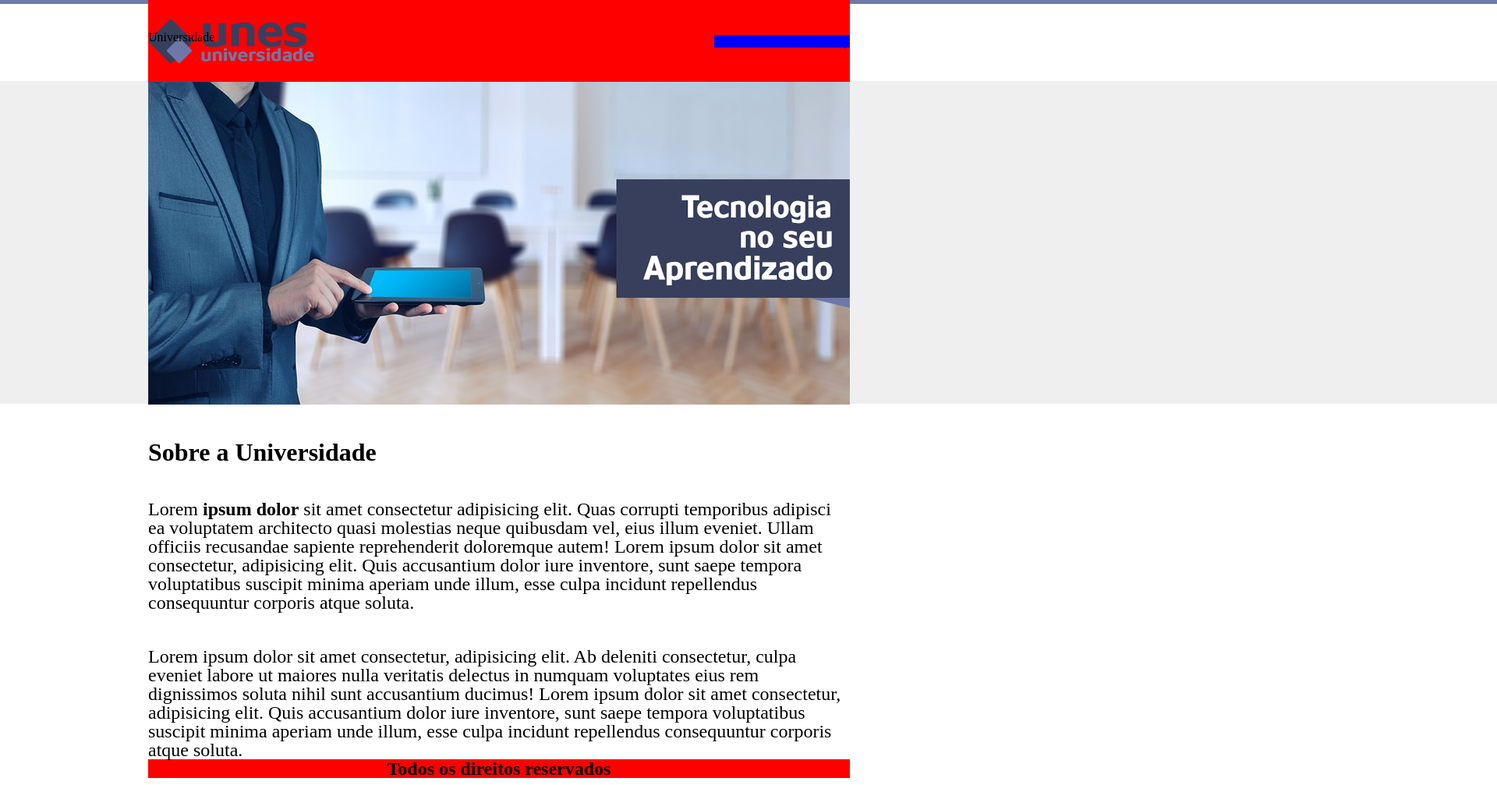
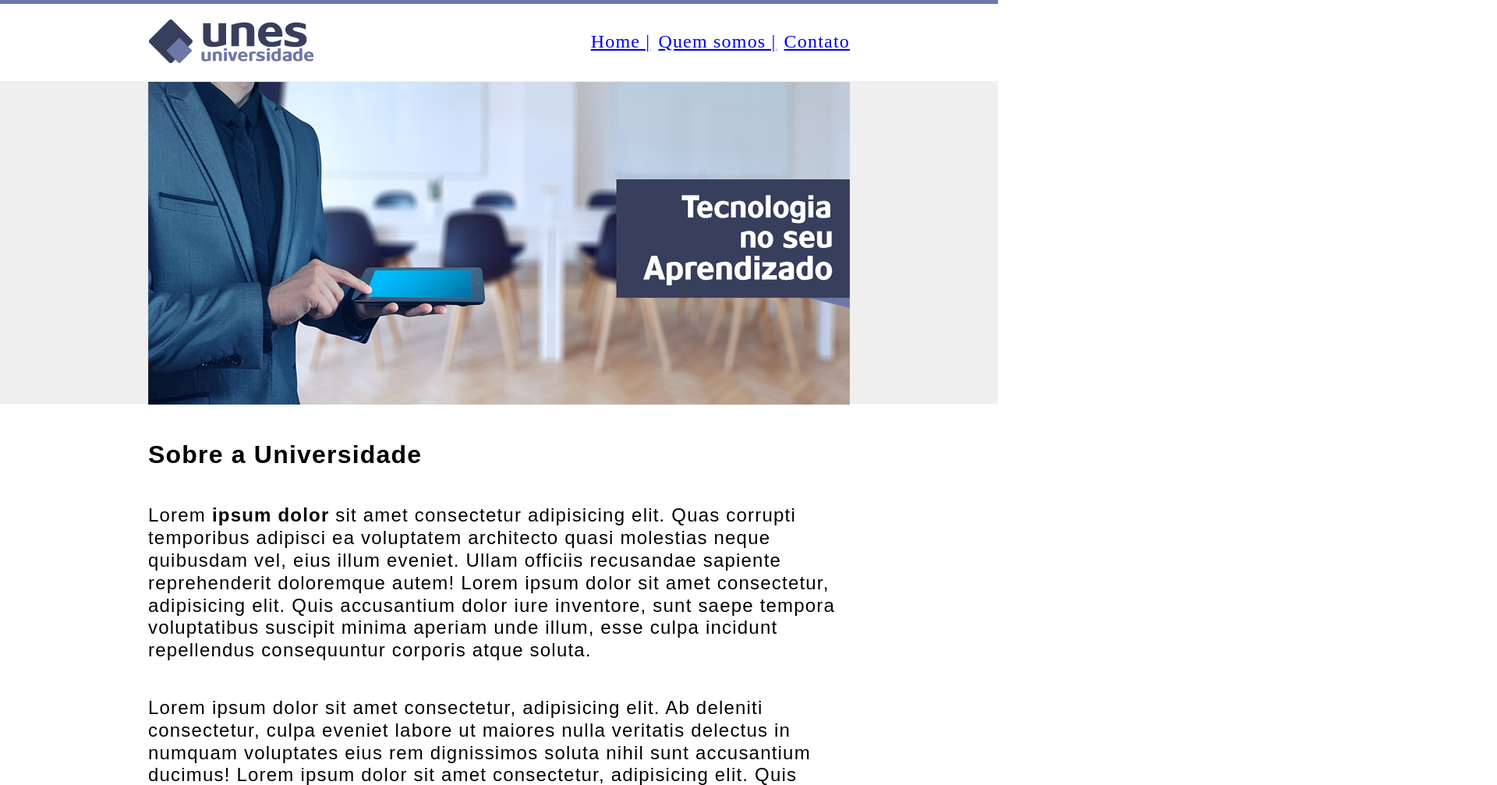
Before and after one commit to Kellinton/unes, a plain HTML site: page index.html in a window 1280 px wide. Shown: the top 1007 px of the page at 78% size, 1920 px wide, since content can reach past the window. Drawn offline with Linux system fonts and the light colour scheme.

Commit message:
primeira parte

```diff
--- a/css/estilo.css
+++ b/css/estilo.css
@@ -1,7 +1,11 @@
+
 *{
     padding: 0;
     margin: 0;
     box-sizing: border-box;
+    font-family: Arial, Helvetica, sans-serif;
+    line-height: 1.2;
+    letter-spacing: 1.2px;
 }
 
 .site {
@@ -16,10 +20,9 @@ header .topo h1{
     background-size: cover;
     width: 213px;
     height: 57px;
-    text-indent: 9999px;
+    text-indent: -9999px;
 }
 header .topo{
-    background-color: red;
     width: 100%;
     height: 105px;
     display: flex;
@@ -28,10 +31,11 @@ header .topo{
 }
 header .topo .links ul{
     display: flex;
-    background-color: blue;
-    padding: %;
+    gap: 10px;
 }
-
+header .topo .links a{
+    font-size: 1.5rem;
+}
 main .banner{
     background-image: url(/img/capa.png);
     width: 900px;
@@ -40,18 +44,18 @@ main .banner{
 main .sobre h2{
     margin-top: 5%;
     font-size: 2rem;
-    font-weight: 900;
+    font-weight: 600;
 }
 main .sobre span{
-    font-weight: 900;
+    font-weight: 700;
 }
 main .sobre p{
     margin-top: 5%;
     font-size: 1.5rem;
 }
 footer .rodape{
+    margin-top: 5%;
     font-size: 1.5rem;
     font-weight: 900;
-    background-color: red;
     text-align: center;
 }
--- a/index.html
+++ b/index.html
@@ -14,9 +14,9 @@
             <h1>Unes Universidade</h1>
             <div class="links">
                 <ul>
-                    <li><a href="#">Home</a></li>
-                    <li><a href="#">Quem somos</a></li>
-                    <li><a href="#">Contatp</a></li>
+                    <li><a href="#">Home |</a></li>
+                    <li><a href="#">Quem somos |</a></li>
+                    <li><a href="#">Contato</a></li>
                 </ul>
             </div>
         </div>
```
